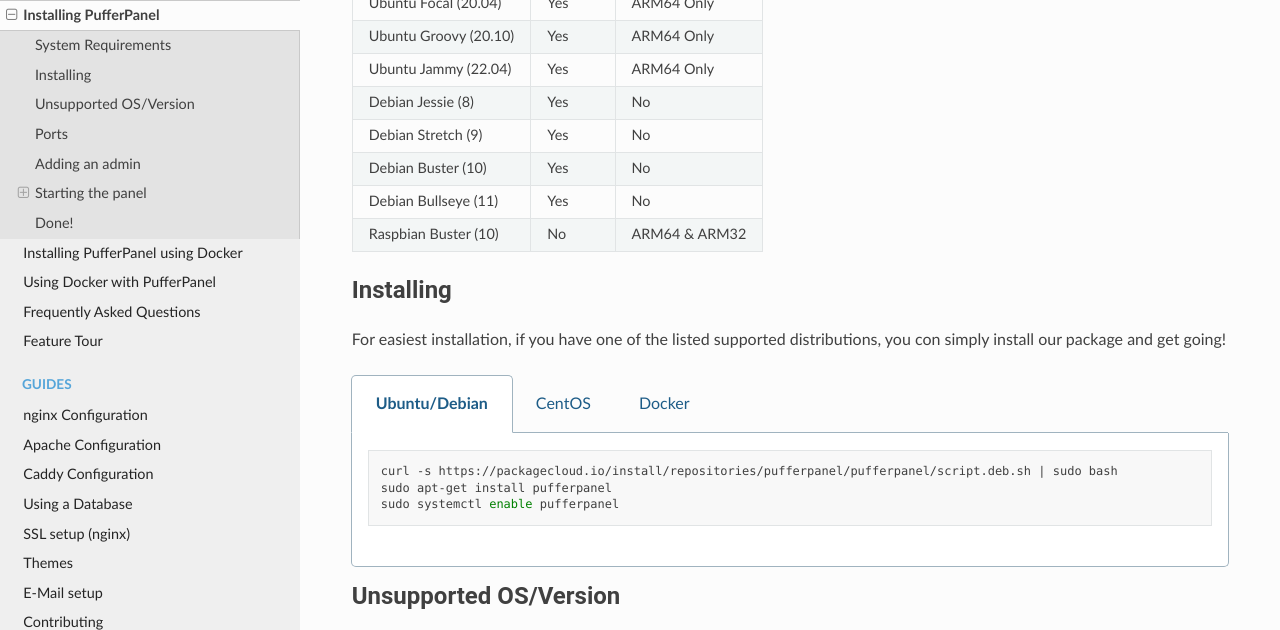
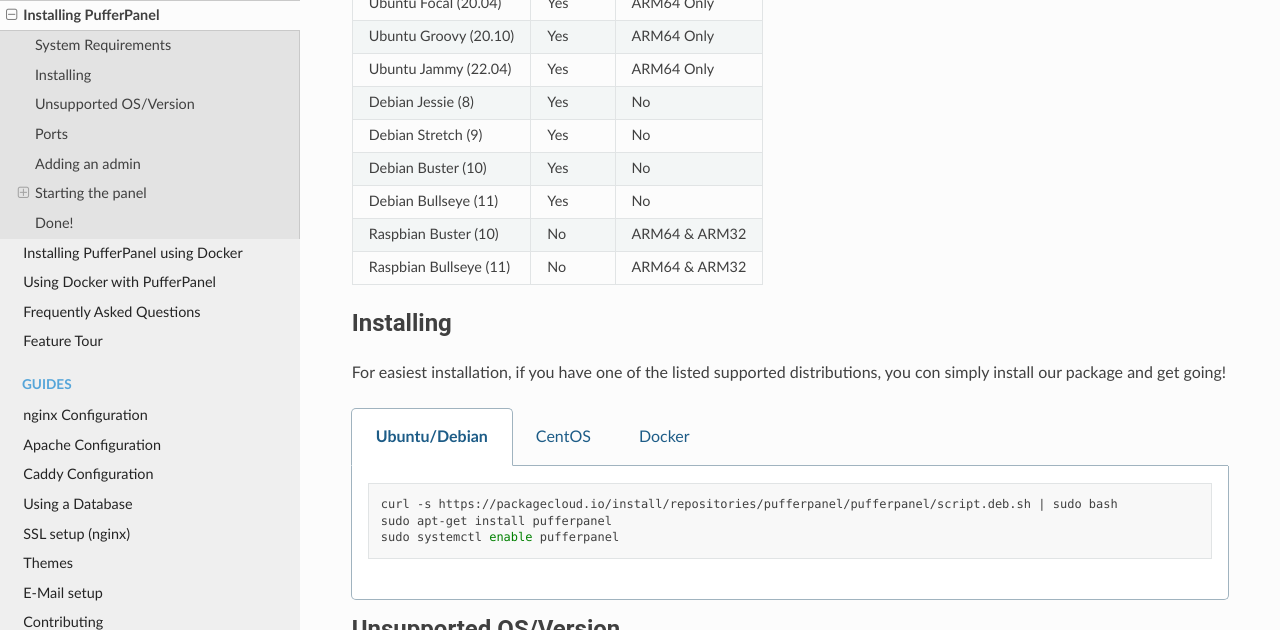
Before and after one commit to pufferpanel/documentation, a Sphinx documentation site: the page built from source/installing.rst, in a window 1280 px wide and 900 px high, scrolled down 581 px, cut to the strip 0-630 px from the top of the window. Built offline with Sphinx 7.4.7 and the Read the Docs theme 2.0.0, drawn with Linux system fonts in a browser that asks for light colours.

Commit message:
Update installing.rst

```diff
--- a/source/installing.rst
+++ b/source/installing.rst
@@ -9,39 +9,41 @@
 * SSH access and administrative (root or sudo) privileges on the server
 * One of the following operating systems:
 
-+-----------------------+-------+----------------+
-| OS/Version            | AMD64 | ARM            |
-+=======================+=======+================+
-| Centos 7              | Yes   | No             |
-+-----------------------+-------+----------------+
-| Centos 8              | Yes   | No             |
-+-----------------------+-------+----------------+
-| Fedora 33             | Yes   | No             |
-+-----------------------+-------+----------------+
-| Ubuntu Bionic (18.04) | Yes   | No             |
-+-----------------------+-------+----------------+
-| Ubuntu Cosmic (18.10) | Yes   | No             |
-+-----------------------+-------+----------------+
-| Ubuntu Disco (19.04)  | Yes   | No             |
-+-----------------------+-------+----------------+
-| Ubuntu Eoan (19.10)   | Yes   | No             |
-+-----------------------+-------+----------------+
-| Ubuntu Focal (20.04)  | Yes   | ARM64 Only     |
-+-----------------------+-------+----------------+
-| Ubuntu Groovy (20.10) | Yes   | ARM64 Only     |
-+-----------------------+-------+----------------+
-| Ubuntu Jammy (22.04)  | Yes   | ARM64 Only     |
-+-----------------------+-------+----------------+
-| Debian Jessie (8)     | Yes   | No             |
-+-----------------------+-------+----------------+
-| Debian Stretch (9)    | Yes   | No             |
-+-----------------------+-------+----------------+
-| Debian Buster (10)    | Yes   | No             |
-+-----------------------+-------+----------------+
-| Debian Bullseye (11)  | Yes   | No             |
-+-----------------------+-------+----------------+
-| Raspbian Buster (10)  | No    | ARM64 & ARM32  |
-+-----------------------+-------+----------------+
++-------------------------+-------+----------------+
+| OS/Version              | AMD64 | ARM            |
++=========================+=======+================+
+| Centos 7                | Yes   | No             |
++-------------------------+-------+----------------+
+| Centos 8                | Yes   | No             |
++-------------------------+-------+----------------+
+| Fedora 33               | Yes   | No             |
++-------------------------+-------+----------------+
+| Ubuntu Bionic (18.04)   | Yes   | No             |
++-------------------------+-------+----------------+
+| Ubuntu Cosmic (18.10)   | Yes   | No             |
++-------------------------+-------+----------------+
+| Ubuntu Disco (19.04)    | Yes   | No             |
++-------------------------+-------+----------------+
+| Ubuntu Eoan (19.10)     | Yes   | No             |
++-------------------------+-------+----------------+
+| Ubuntu Focal (20.04)    | Yes   | ARM64 Only     |
++-------------------------+-------+----------------+
+| Ubuntu Groovy (20.10)   | Yes   | ARM64 Only     |
++-------------------------+-------+----------------+
+| Ubuntu Jammy (22.04)    | Yes   | ARM64 Only     |
++-------------------------+-------+----------------+
+| Debian Jessie (8)       | Yes   | No             |
++-------------------------+-------+----------------+
+| Debian Stretch (9)      | Yes   | No             |
++-------------------------+-------+----------------+
+| Debian Buster (10)      | Yes   | No             |
++-------------------------+-------+----------------+
+| Debian Bullseye (11)    | Yes   | No             |
++-------------------------+-------+----------------+
+| Raspbian Buster (10)    | No    | ARM64 & ARM32  |
++-------------------------+-------+----------------+
+| Raspbian Bullseye (11)  | No    | ARM64 & ARM32  |
++-------------------------+-------+----------------+
 
 
 Installing
```
